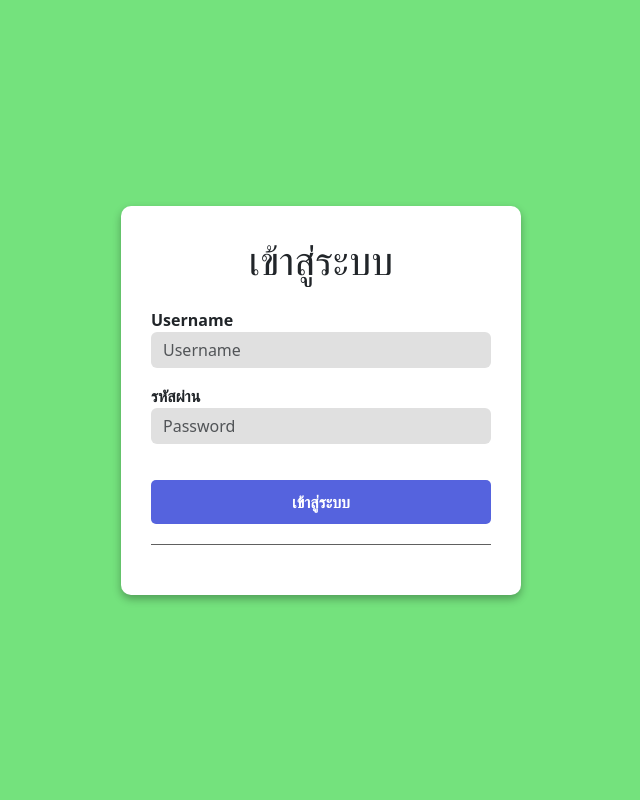
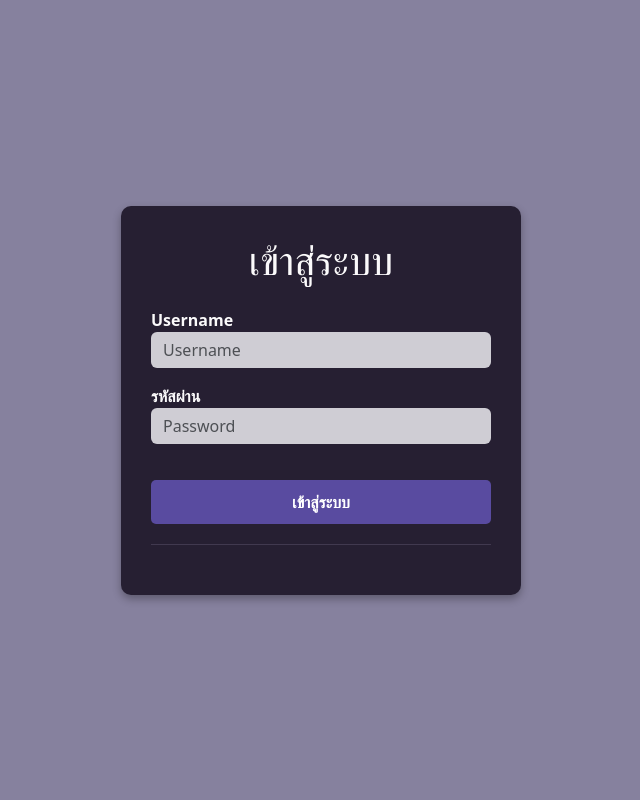
Before and after one commit to Earth489/Warehouse_Project, a PHP site: page /login.php in a window 1280 px wide. Shown: the whole page, without its empty margins (319-959 px from the left). Run offline with PHP 8.4, Linux system fonts and the light colour scheme.

Commit message:
Add files via upload

```diff
--- a/homepage.php
+++ b/homepage.php
@@ -68,7 +68,7 @@ if ($latest_month) {
 
     <div class="row text-center">
   <h3 class="mb-4">🔥 สินค้าขายดีประจำเดือน
-    <?php echo $latest_month ? date("m/Y", strtotime($latest_month . "-01")) : "ไม่มีข้อมูล"; ?>
+    <?php echo $latest_month ? date("m/Y", strtotime($latest_month . "-01")) : ""; ?>
   </h3>
 
   <?php if ($topProducts && $topProducts->num_rows > 0): ?>
--- a/login.css
+++ b/login.css
@@ -1,6 +1,6 @@
 body {
     font-weight: bold;
-    background-color: #74E27D;
+    background-color: #86819e;
     display: flex;
     justify-content: center;
     align-items: center;
@@ -9,7 +9,7 @@ body {
     text-align: center;
 }
 form {
-    background: white;
+    background: #261f32;
     padding: 30px;
     border-radius: 10px;
     box-shadow: 0 4px 8px rgba(0, 0, 0, 0.3);
@@ -18,14 +18,18 @@ form {
 .form-label {
    margin-bottom: 0px; /* เพิ่มระยะห่างระหว่าง label และ input */
    font-weight: bold;
+   color: #fbfafb;
+}
+h1{
+    color: #fbfafb;
+}
+.form-control {
+    background-color: #cfcdd4;
+    border: none;
 }
 
-.form-control {
-    background-color: #e0e0e0;
-    border: none;
-}
 .btn-login {
-    background-color: #5563DE;
+    background-color: #594ba0;
     color: white;
     width: 100%;
     padding: 10px;
@@ -35,11 +39,11 @@ form {
     font-weight: bold;
 }
 .btn-login:hover {
-    background-color: #505050;
+    background-color: #5563DE;
 }
 .divider {
     margin: 20px 0;
-    border-bottom: 1px solid #606060;
+    border-bottom: 1px solid #41394f;
 }
 a {
     text-decoration: none;
--- a/purchase_detail.php
+++ b/purchase_detail.php
@@ -59,7 +59,7 @@ body {
 
 <div class="container mt-5 mb-5">
   <div class="card">
-    <div class="card-header bg-primary text-white">
+    <div class="card-header bg-dark text-white">
       <h4 class="mb-0">รายละเอียดบิลรับสินค้า</h4>
     </div>
     <div class="card-body">
@@ -72,7 +72,7 @@ body {
           <p><strong>ที่อยู่:</strong> <?= htmlspecialchars($purchase['address'] ?? '-') ?></p>
         </div>
 
-        <h5 class="mt-4">📦 รายการสินค้า</h5>
+        <h5 class="mt-4"> รายการสินค้า</h5>
         <table class="table table-bordered mt-3">
           <thead class="table-light">
             <tr>
@@ -109,7 +109,7 @@ body {
       <?php endif; ?>
 
       <div class="mt-4">
-        <a href="warehouse_page.php" class="btn btn-secondary">⬅ กลับ</a>
+        <a href="warehouse_page.php" class="btn btn-secondary">กลับ</a>
       </div>
     </div>
   </div>
--- a/warehouse_page.php
+++ b/warehouse_page.php
@@ -72,18 +72,18 @@ body { background-color: #f8f9fa; }
 </nav>
 
 <div class="container mt-4 mb-5">
-  <h2 class="fw-bold mb-4">📋 รายการบิลสินค้า</h2>
+  <h2 class="fw-bold mb-4"> รายการบิลสินค้า</h2>
 
   <!-- แท็บเลือกดู -->
   <ul class="nav nav-tabs" id="billTabs" role="tablist">
     <li class="nav-item" role="presentation">
       <button class="nav-link active" id="in-tab" data-bs-toggle="tab" data-bs-target="#in" type="button" role="tab">
-        📦 บิลรับสินค้าเข้า
+         บิลรับสินค้าเข้า
       </button>
     </li>
     <li class="nav-item" role="presentation">
       <button class="nav-link" id="out-tab" data-bs-toggle="tab" data-bs-target="#out" type="button" role="tab">
-        🚚 บิลขายสินค้าออก
+         บิลขายสินค้าออก
       </button>
     </li>
   </ul>
```
